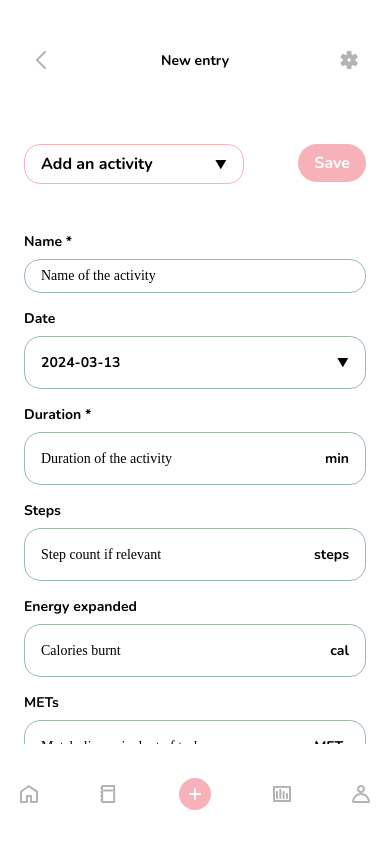
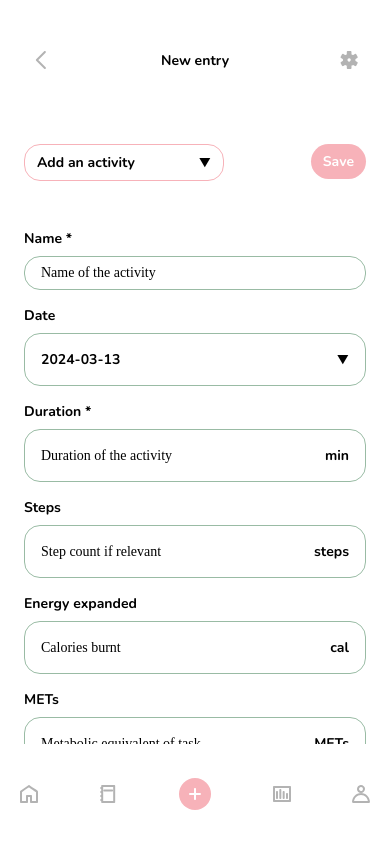
Before and after one commit to xshujo/betterment, a React Native app in the folder betterment-v2/: screen /Add in a window 390 px wide. Built offline with nearby package versions, Linux system fonts and the light colour scheme; a web font is replaced by a local one.

Commit message:
Fixed widths in add screen

```diff
--- a/betterment-v2/screens/AddScreen.js
+++ b/betterment-v2/screens/AddScreen.js
@@ -176,20 +176,19 @@ const styles = StyleSheet.create({
   saveButtonText: {
     backgroundColor: Colors.secondary,
     fontFamily: 'Nunito-Bold',
-    fontSize: 16,
     color: Colors.accent1,
     borderRadius: 48,
-    paddingHorizontal: 16,
+    paddingHorizontal: 12,
     paddingVertical: 8,
   },
   optionPicker: {
-    minWidth: 220,
+    minWidth: 200,
     borderColor: Colors.secondary,
     borderWidth: 1,
     borderRadius: 16,
   },
   pickerTitleContainer: {
-    paddingHorizontal: 16,
+    paddingHorizontal: 12,
     paddingVertical: 8,
     flexDirection: 'row',
     justifyContent: 'space-between',
@@ -197,7 +196,6 @@ const styles = StyleSheet.create({
   },
   pickerTitleText: {
     fontFamily: 'Nunito-Bold',
-    fontSize: 16,
   },
   pickerOptionContainer: {
     paddingHorizontal: 16,
```
